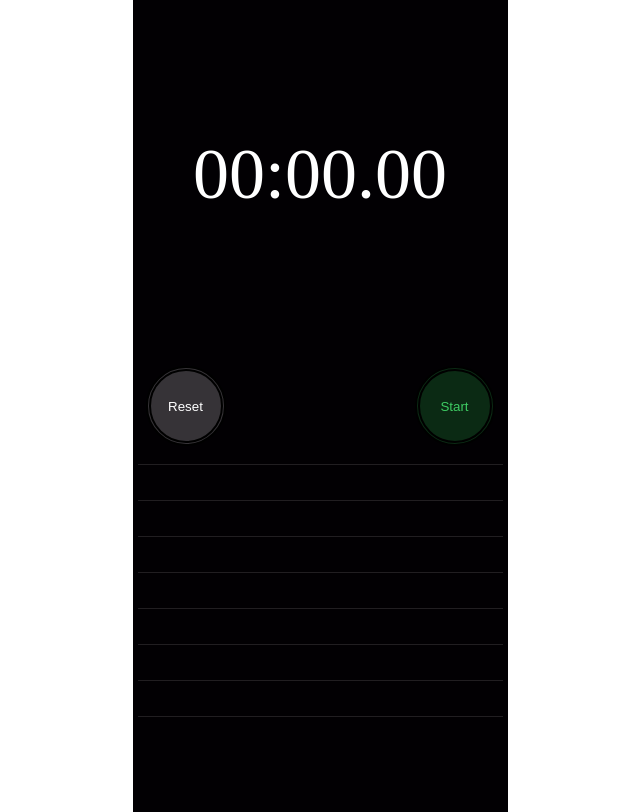
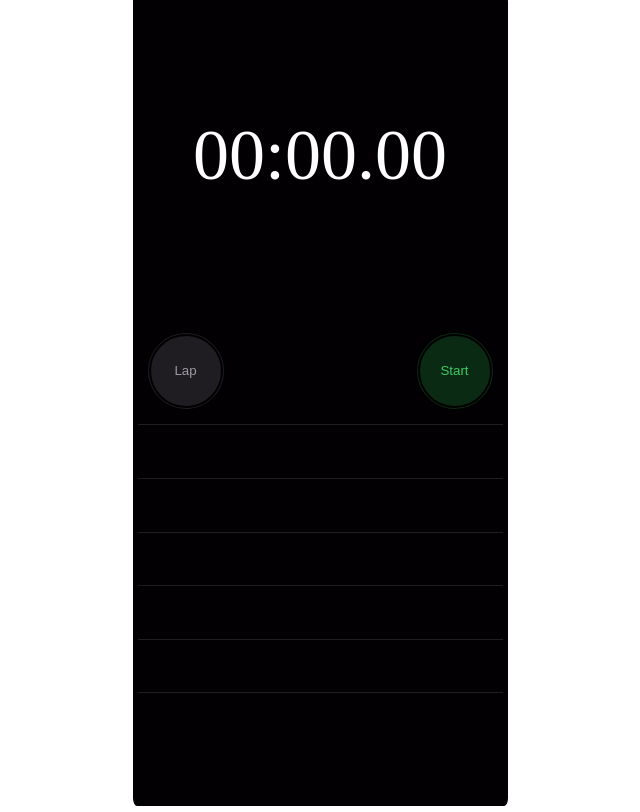
Before and after one commit to RicardoJDG/stopwatch-react, a React (Vite) app: page / in a window 1280 px wide. Shown: the whole page, without its empty margins (320-960 px from the left). Built offline with nearby package versions, Linux system fonts and the light colour scheme; a web font is replaced by a local one.

Commit message:
feat: final visual touches

```diff
--- a/index.html
+++ b/index.html
@@ -4,7 +4,7 @@
     <meta charset="UTF-8" />
     <link rel="icon" type="image/svg+xml" href="/src/favicon.svg" />
     <meta name="viewport" content="width=device-width, initial-scale=1.0" />
-    <title>Vite App</title>
+    <title>Stopwatch React</title>
   </head>
   <body>
     <div id="root"></div>
--- a/src/App.css
+++ b/src/App.css
@@ -25,9 +25,13 @@
   --scrollbar-color: #827f83;
 }
 
+#root {
+  height: 100%;
+}
+
 body {
   color: white;
-  font-family: "AppleFont";
+  font-family: 'AppleFont';
   height: 100vh;
   font-variant-numeric: tabular-nums;
 }
@@ -39,6 +43,7 @@ body {
   flex-flow: column wrap;
   background-color: var(--background);
   padding: 0 5px;
+  border-radius: 1%;
 }
 
 .container {
@@ -46,7 +51,6 @@ body {
   justify-content: center;
   align-items: center;
   height: 100%;
-  flex: 1;
 }
 
 .timer {
@@ -59,10 +63,12 @@ body {
 
 .timer__list {
   overflow: auto;
-  flex: 3;
+  flex: 3.5;
   display: flex;
   justify-content: space-between;
   align-items: flex-start;
+  font-size: 24px;
+  margin-bottom: 5px;
 }
 
 table {
--- a/src/App.jsx
+++ b/src/App.jsx
@@ -17,8 +17,10 @@ function App() {
 
   const lapTimer = laps.elapsedTime - laps.totalLapsTime;
 
+  const isDisabled = !laps.isRunning && laps.elapsedTime === 0;
   const stopStartButtonLabel = laps.isRunning ? 'Stop' : 'Start';
-  const lapResetButtonLabel = laps.isRunning ? 'Lap' : 'Reset';
+  const lapResetButtonLabel = isDisabled || laps.isRunning ? 'Lap' : 'Reset';
+  const lapClass = isDisabled ? 'lapoff' : 'lap';
 
   const handleStartStop = () => dispatch({ type: Actions.TOGGLE_TIMER });
   const handleLaps = () => dispatch({ type: Actions.RECORD_LAP });
@@ -31,7 +33,12 @@ function App() {
       <div className="centered__container">
         <div className="timer">{formatTime(laps.elapsedTime)}</div>
         <div className="buttons">
-          <Button handler={lapResetButtonHandler} label={lapResetButtonLabel} classButton="lap" />
+          <Button
+            handler={lapResetButtonHandler}
+            label={lapResetButtonLabel}
+            classButton={lapClass}
+            disabled={!laps.isRunning && !laps.elapsedTime}
+          />
           <Button
             handler={handleStartStop}
             label={stopStartButtonLabel}
--- a/src/components/EmptyLaps.jsx
+++ b/src/components/EmptyLaps.jsx
@@ -1,11 +1,11 @@
 import React from 'react';
 
 const EmptyLaps = ({ laps }) => {
-  const emptyRows = new Array(8).fill('');
+  const emptyRows = new Array(6).fill('');
   laps.forEach((_) => emptyRows.pop());
   return emptyRows.map((_, i) => {
     return (
-      <tr key={i}>
+      <tr height={'53.57px'} key={i}>
         <td> </td>
         <td> </td>
       </tr>
```
